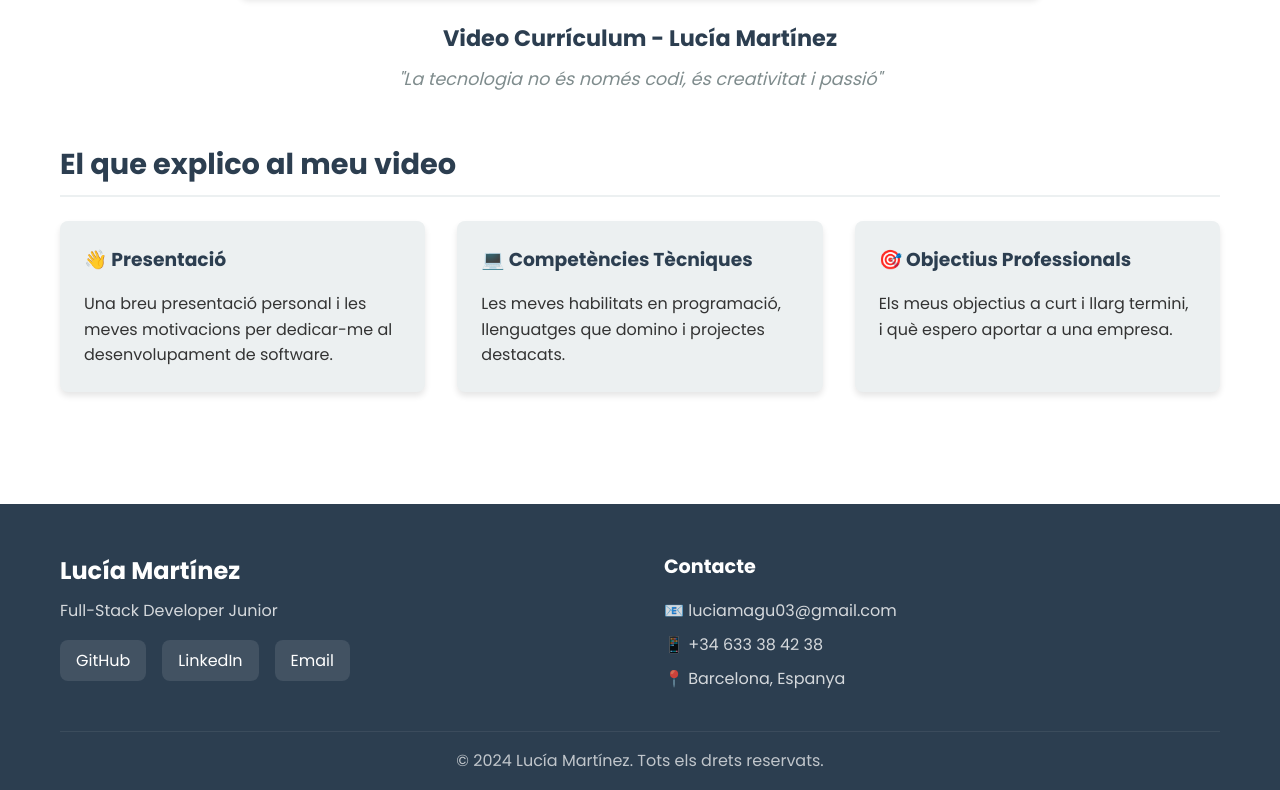
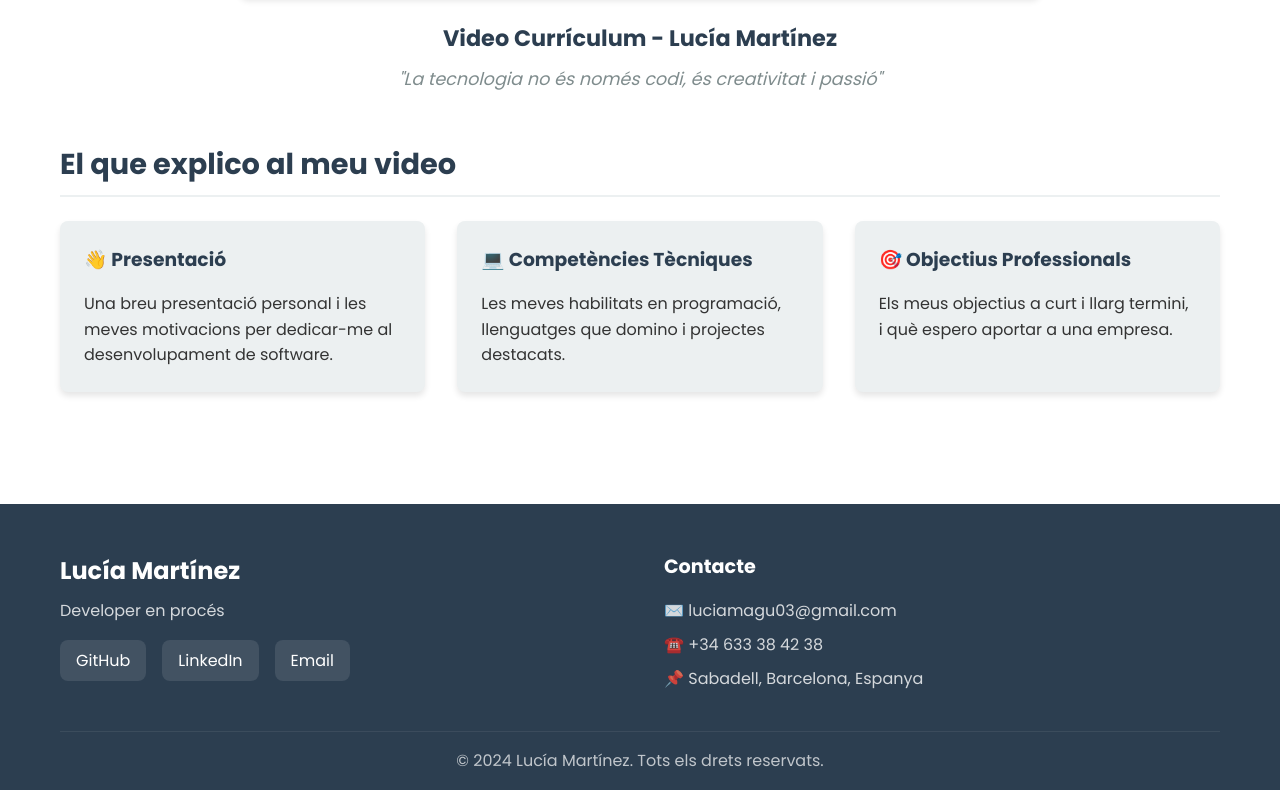
Before and after one commit to lucia-M-G/LuciaMartinez_PortafoliPersonal, a plain HTML site: page pages/videoCV.html in a window 1280 px wide. Shown: the part 860-1650 px from the top of the page. Drawn offline with Linux system fonts and the light colour scheme.

Commit message:
Cambiar cargo y footer extra

```diff
--- a/pages/videoCV.html
+++ b/pages/videoCV.html
@@ -13,7 +13,7 @@
         <div class="container">
             <div class="logo">
                 <h1>LUCÍA MARTÍNEZ</h1>
-                <span>Full-Stack Developer</span>
+                <span>Developer en procés</span>
             </div>
             <nav class="nav">
                 <ul>
@@ -84,7 +84,7 @@
             <div class="footer-content">
                 <div class="footer-info">
                     <h3>Lucía Martínez</h3>
-                    <p>Full-Stack Developer Junior</p>
+                    <p>Developer en procés</p>
                     <div class="social-links">
                         <a href="https://github.com/lucia-M-G" target="_blank" class="social-link">GitHub</a>
                         <a href="https://linkedin.com/in/lucia-martinez" target="_blank" class="social-link">LinkedIn</a>
@@ -93,9 +93,9 @@
                 </div>
                 <div class="footer-contact">
                     <h4>Contacte</h4>
-                    <p>📧 luciamagu03@gmail.com</p>
-                    <p>📱 +34 633 38 42 38</p>
-                    <p>📍 Barcelona, Espanya</p>
+                    <p>✉️ luciamagu03@gmail.com</p>
+                    <p>☎️ +34 633 38 42 38</p>
+                    <p>📌 Sabadell, Barcelona, Espanya</p>
                 </div>
             </div>
             <div class="footer-bottom">
```
